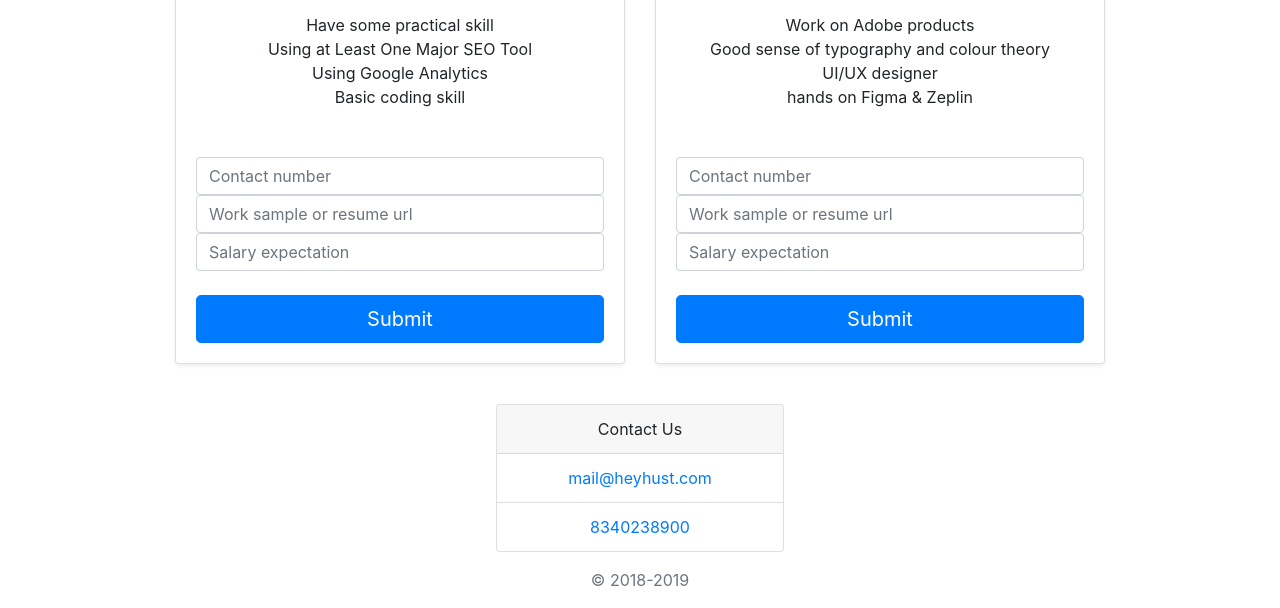
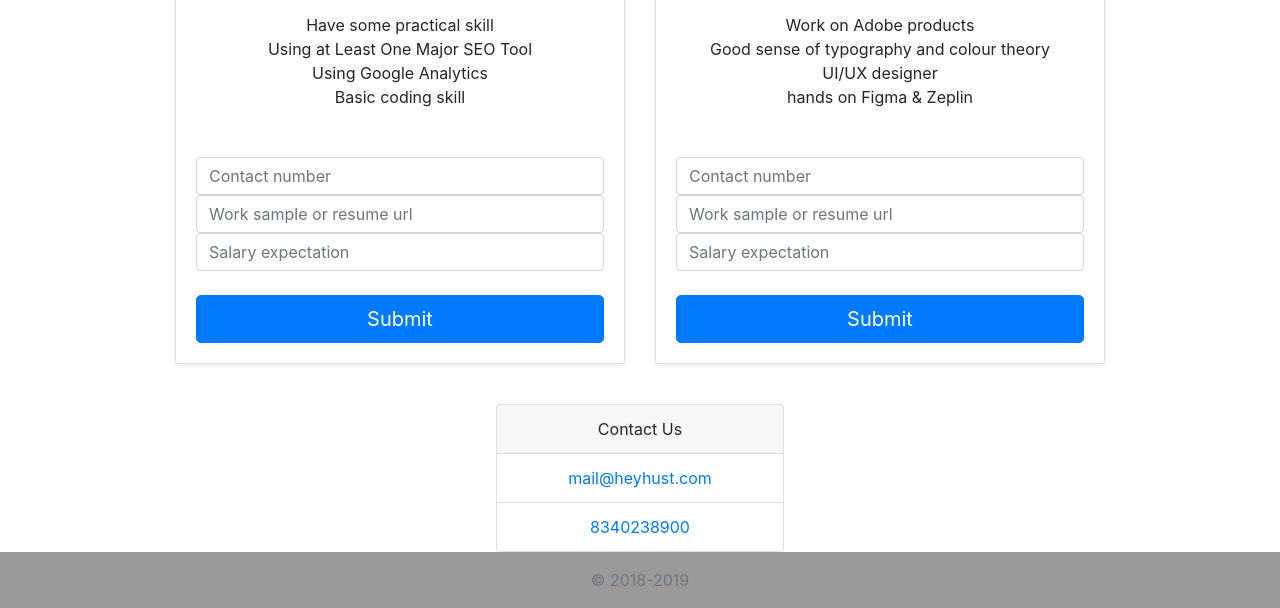
Before and after one commit to adijha/career, a plain HTML site: page index.html in a window 1280 px wide. Shown: the part 446-1054 px from the top of the page. Drawn offline with nearby package versions, Linux system fonts and the light colour scheme.

Commit message:
Update pricing.css

```diff
--- a/pricing.css
+++ b/pricing.css
@@ -33,3 +33,7 @@ html {
 a{
   text-decoration: none !important;
 }
+
+footer{
+  background: #9a9a9a;
+}
```
